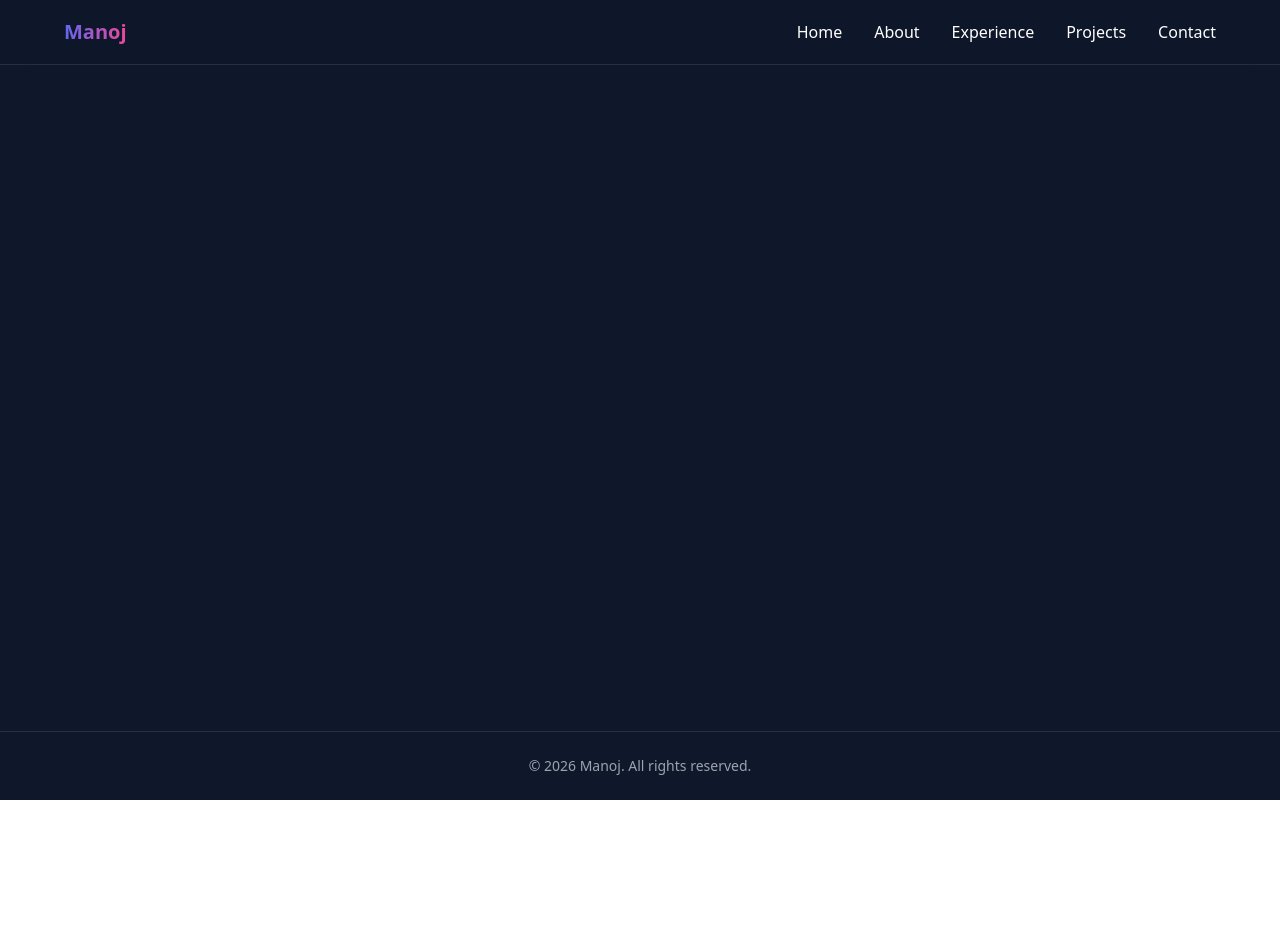
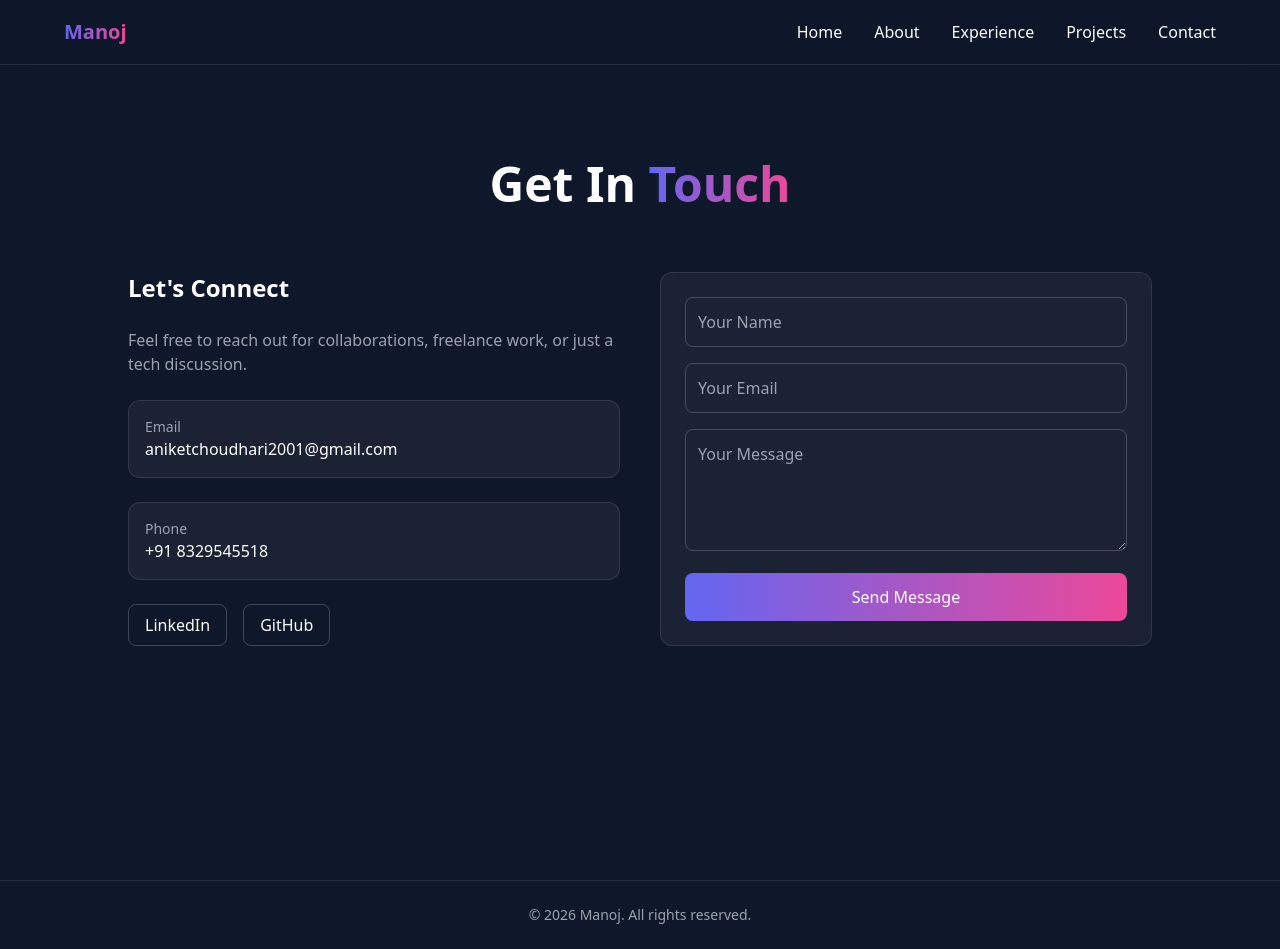
Before and after one commit to aniket1907/newPortfolio, a React (Vite) app: page /contact in a window 1280 px wide. Before the commit the page ends 800 px from the top, so only its background shows below. Built offline with nearby package versions, Linux system fonts and the light colour scheme.

Commit message:
Contacts added

```diff
--- a/src/layout/Navbar/Navbar.tsx
+++ b/src/layout/Navbar/Navbar.tsx
@@ -8,11 +8,11 @@
         </h1>
 
         <nav className="hidden md:flex gap-8">
-          <a href="#">Home</a>
+          <a href="/home">Home</a>
           <a href="/about">About</a>
           <a href="/experience">Experience</a>
           <a href="/projects">Projects</a>
-          <a href="#">Contact</a>
+          <a href="/contact">Contact</a>
         </nav>
       </div>
     </header>
--- /dev/null
+++ b/src/pages/Contact/Contact.tsx
@@ -0,0 +1,121 @@
+import { motion } from "framer-motion";
+import { useState } from "react";
+
+const Contact = () => {
+  const [copied, setCopied] = useState("");
+
+  const handleCopy = (text: string, type: string) => {
+    navigator.clipboard.writeText(text);
+    setCopied(type);
+    setTimeout(() => setCopied(""), 2000);
+  };
+
+  return (
+    <section className="min-h-screen px-6 md:px-16 py-20 text-white">
+
+      {/* 🔥 Title */}
+      <h2 className="text-4xl md:text-5xl font-bold text-center">
+        Get In{" "}
+        <span className="bg-gradient-to-r from-primary to-secondary bg-clip-text text-transparent">
+          Touch
+        </span>
+      </h2>
+
+      <div className="mt-16 grid md:grid-cols-2 gap-10 max-w-5xl mx-auto">
+
+        {/* 📬 Left: Contact Info */}
+        <motion.div
+          initial={{ opacity: 0, x: -40 }}
+          whileInView={{ opacity: 1, x: 0 }}
+          className="space-y-6"
+        >
+          <h3 className="text-2xl font-semibold">Let's Connect</h3>
+
+          <p className="text-gray-400">
+            Feel free to reach out for collaborations, freelance work, or just a tech discussion.
+          </p>
+
+          {/* Email */}
+          <div
+            onClick={() => handleCopy("aniketchoudhari2001@gmail.com", "email")}
+            className="p-4 rounded-xl bg-white/5 border border-white/10 cursor-pointer hover:bg-white/10 transition"
+          >
+            <p className="text-sm text-gray-400">Email</p>
+            <p className="font-medium">
+              aniketchoudhari2001@gmail.com
+              {copied === "email" && (
+                <span className="ml-2 text-green-400 text-sm">Copied!</span>
+              )}
+            </p>
+          </div>
+
+          {/* Phone */}
+          <div
+            onClick={() => handleCopy("+918329545518", "phone")}
+            className="p-4 rounded-xl bg-white/5 border border-white/10 cursor-pointer hover:bg-white/10 transition"
+          >
+            <p className="text-sm text-gray-400">Phone</p>
+            <p className="font-medium">
+              +91 8329545518
+              {copied === "phone" && (
+                <span className="ml-2 text-green-400 text-sm">Copied!</span>
+              )}
+            </p>
+          </div>
+
+          {/* Links */}
+          <div className="flex gap-4 mt-4">
+            <a
+              href="#"
+              className="px-4 py-2 rounded-lg border border-white/20 hover:bg-white/10 transition"
+            >
+              LinkedIn
+            </a>
+            <a
+              href="#"
+              className="px-4 py-2 rounded-lg border border-white/20 hover:bg-white/10 transition"
+            >
+              GitHub
+            </a>
+          </div>
+        </motion.div>
+
+        {/* 📝 Right: Contact Form */}
+        <motion.form
+          initial={{ opacity: 0, x: 40 }}
+          whileInView={{ opacity: 1, x: 0 }}
+          className="p-6 rounded-xl bg-white/5 border border-white/10 backdrop-blur space-y-4"
+        >
+          <input
+            type="text"
+            placeholder="Your Name"
+            className="w-full p-3 rounded-lg bg-transparent border border-white/20 focus:outline-none focus:border-primary"
+          />
+
+          <input
+            type="email"
+            placeholder="Your Email"
+            className="w-full p-3 rounded-lg bg-transparent border border-white/20 focus:outline-none focus:border-primary"
+          />
+
+          <textarea
+            placeholder="Your Message"
+            rows={4}
+            className="w-full p-3 rounded-lg bg-transparent border border-white/20 focus:outline-none focus:border-primary"
+          />
+
+          <button
+            type="submit"
+            className="w-full py-3 rounded-lg bg-gradient-to-r from-primary to-secondary hover:scale-105 transition"
+          >
+            Send Message
+          </button>
+        </motion.form>
+
+      </div>
+
+    </section>
+  );
+};
+
+export default Contact;
--- a/src/routes/AppRoutes.tsx
+++ b/src/routes/AppRoutes.tsx
@@ -4,16 +4,18 @@
 import About from "../pages/About/About";
 import Experience from "../pages/Experience/Experience";
 import Projects from "../pages/Projects/Projects";
+import Contact from "../pages/Contact/Contact";
 
 const AppRoutes = () => {
   return (
     <BrowserRouter>
       <MainLayout>
         <Routes>
-          <Route path="/" element={<Home />} />
+          <Route path="/home" element={<Home />} />
           <Route path="/about" element={<About />} />
           <Route path="/experience" element={<Experience />} />
           <Route path="/projects" element={<Projects />} />
+          <Route path="/contact" element={<Contact />} />
         </Routes>
       </MainLayout>
     </BrowserRouter>
```
